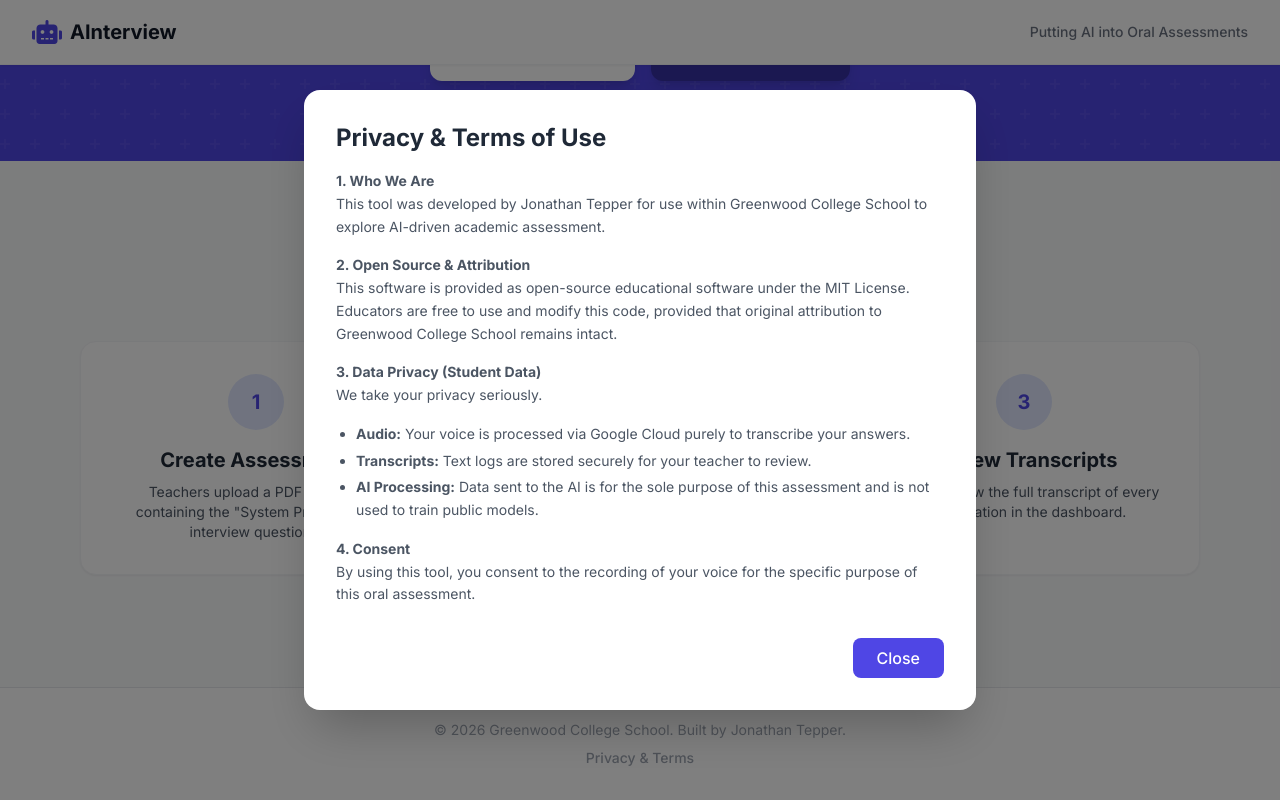
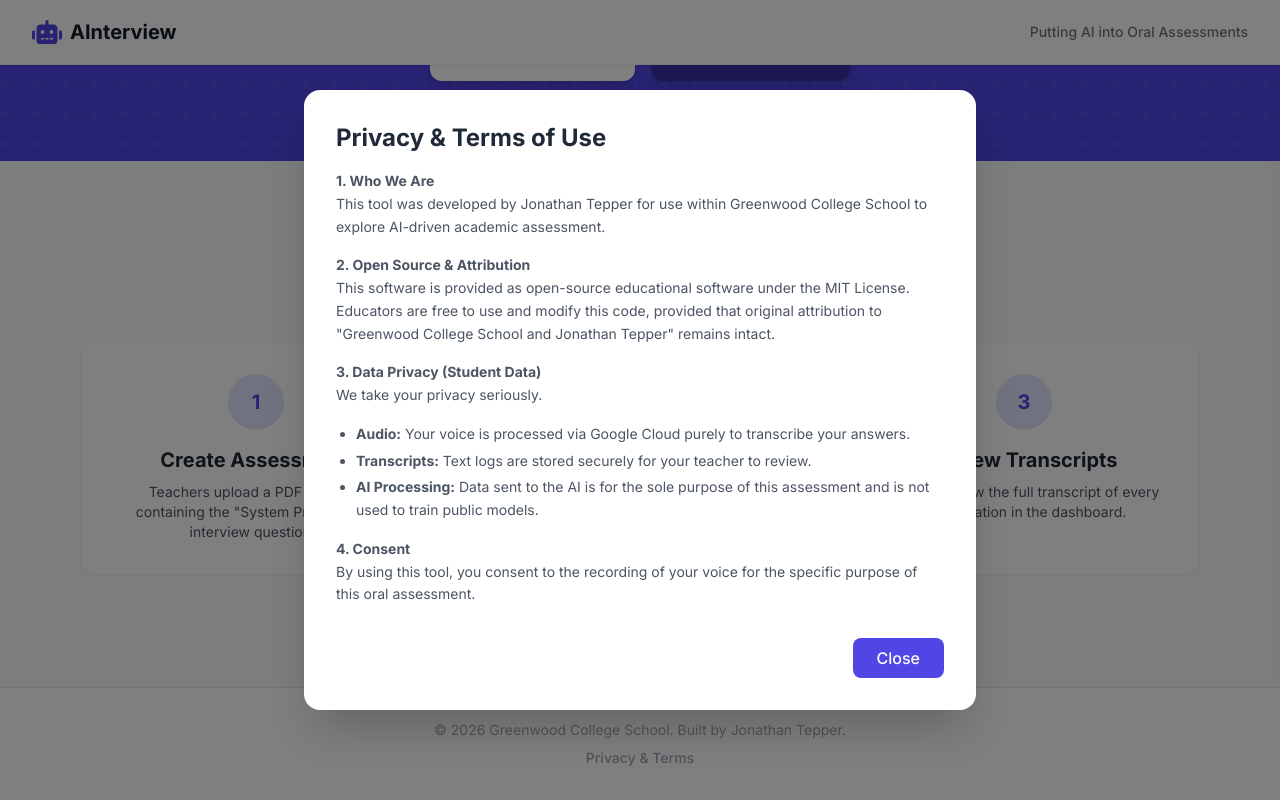
Before and after one commit to jonathantepper/TutorBot, a website: page public/index.html in a window 1280 px wide. Both pictures are taken after a click on the element "Privacy & Terms". Shown: the part 316-1116 px from the top of the page. Drawn offline with nearby package versions, Linux system fonts and the light colour scheme.

Commit message:
Updated License and Privacy text for correct attribution

```diff
--- a/public/index.html
+++ b/public/index.html
@@ -96,7 +96,7 @@
                 This tool was developed by Jonathan Tepper for use within Greenwood College School to explore AI-driven academic assessment.</p>
 
                 <p><strong>2. Open Source & Attribution</strong><br>
-                This software is provided as open-source educational software under the MIT License. Educators are free to use and modify this code, provided that original attribution to Greenwood College School remains intact.</p>
+                This software is provided as open-source educational software under the MIT License. Educators are free to use and modify this code, provided that original attribution to "Greenwood College School and Jonathan Tepper" remains intact.</p>
 
                 <p><strong>3. Data Privacy (Student Data)</strong><br>
                 We take your privacy seriously.
```
